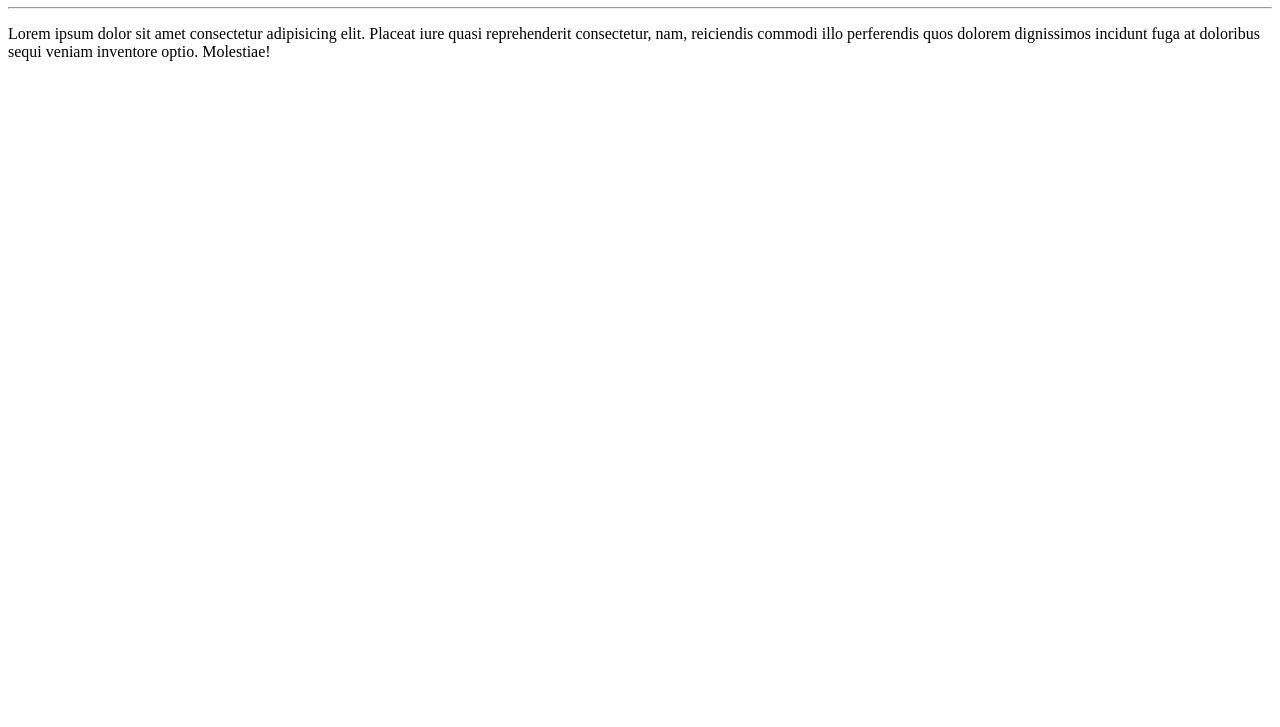
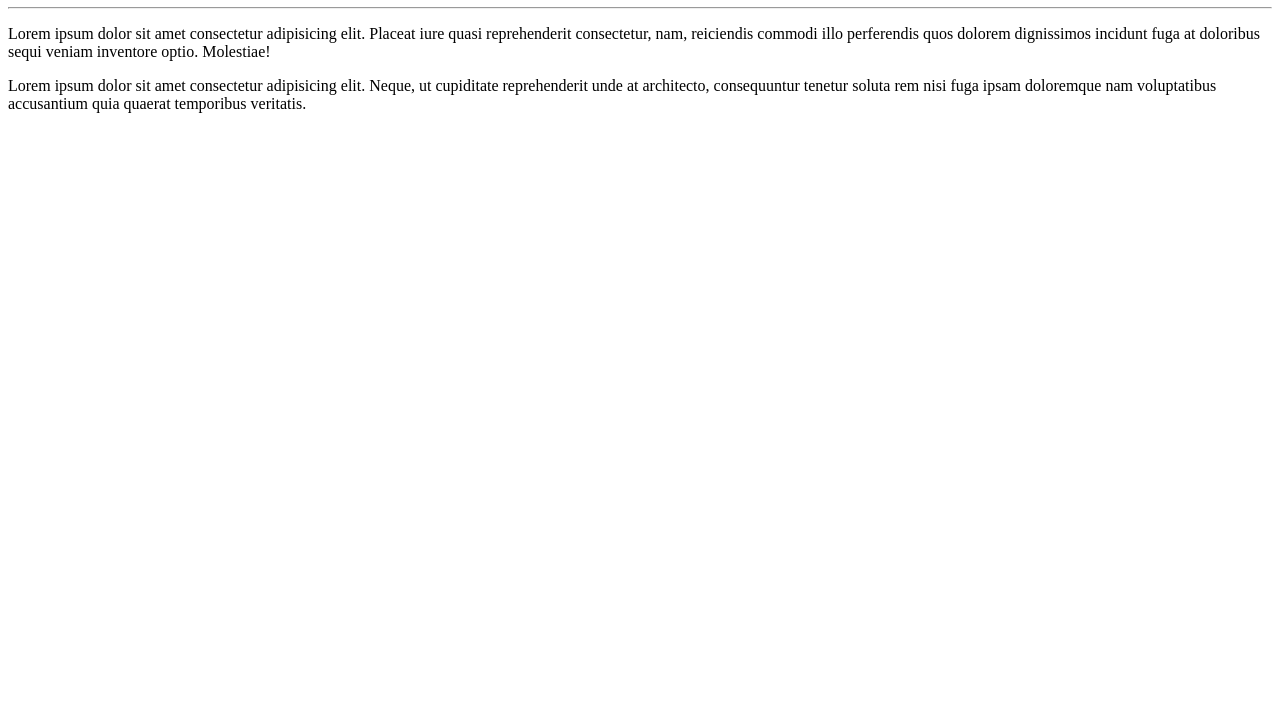
Before and after one commit to NatiPanta/Ola-Mundo, a plain HTML site: page site-exemplo/index.html in a window 1280 px wide. Shown: the part 73-800 px from the top of the page. Drawn offline with Linux system fonts and the light colour scheme.

Commit message:
adicionei um parágrafo

```diff
--- a/site-exemplo/index.html
+++ b/site-exemplo/index.html
@@ -10,5 +10,6 @@
     <h1>Olá, Mundo!</h1>
     <hr>
     <p>Lorem ipsum dolor sit amet consectetur adipisicing elit. Placeat iure quasi reprehenderit consectetur, nam, reiciendis commodi illo perferendis quos dolorem dignissimos incidunt fuga at doloribus sequi veniam inventore optio. Molestiae!</p>
+    <p>Lorem ipsum dolor sit amet consectetur adipisicing elit. Neque, ut cupiditate reprehenderit unde at architecto, consequuntur tenetur soluta rem nisi fuga ipsam doloremque nam voluptatibus accusantium quia quaerat temporibus veritatis.</p>
 </body>
 </html>
```
